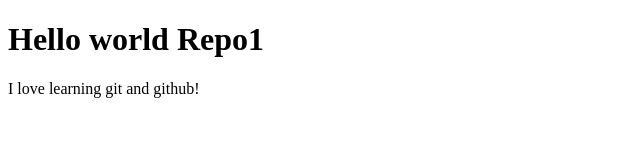
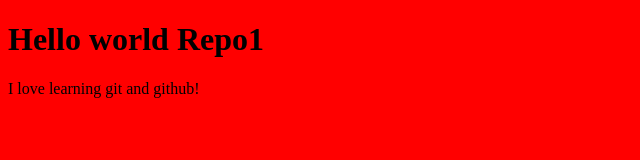
Before and after one commit to mattstead6/repo1, a plain HTML site: page index.html in a window 1280 px wide. Shown: the whole page, without its empty margins (0-640 px from the left). Drawn offline with Linux system fonts and the light colour scheme.

Commit message:
changed background color

```diff
--- a/index.html
+++ b/index.html
@@ -4,6 +4,7 @@
     <meta charset="UTF-8">
     <meta http-equiv="X-UA-Compatible" content="IE=edge">
     <meta name="viewport" content="width=device-width, initial-scale=1.0">
+    <link rel="stylesheet" href= "./main.css">
     <title>REPO1</title>
 </head>
 <body>
--- /dev/null
+++ b/main.css
@@ -0,0 +1,3 @@
+body {
+    background-color: red;
+}
```
